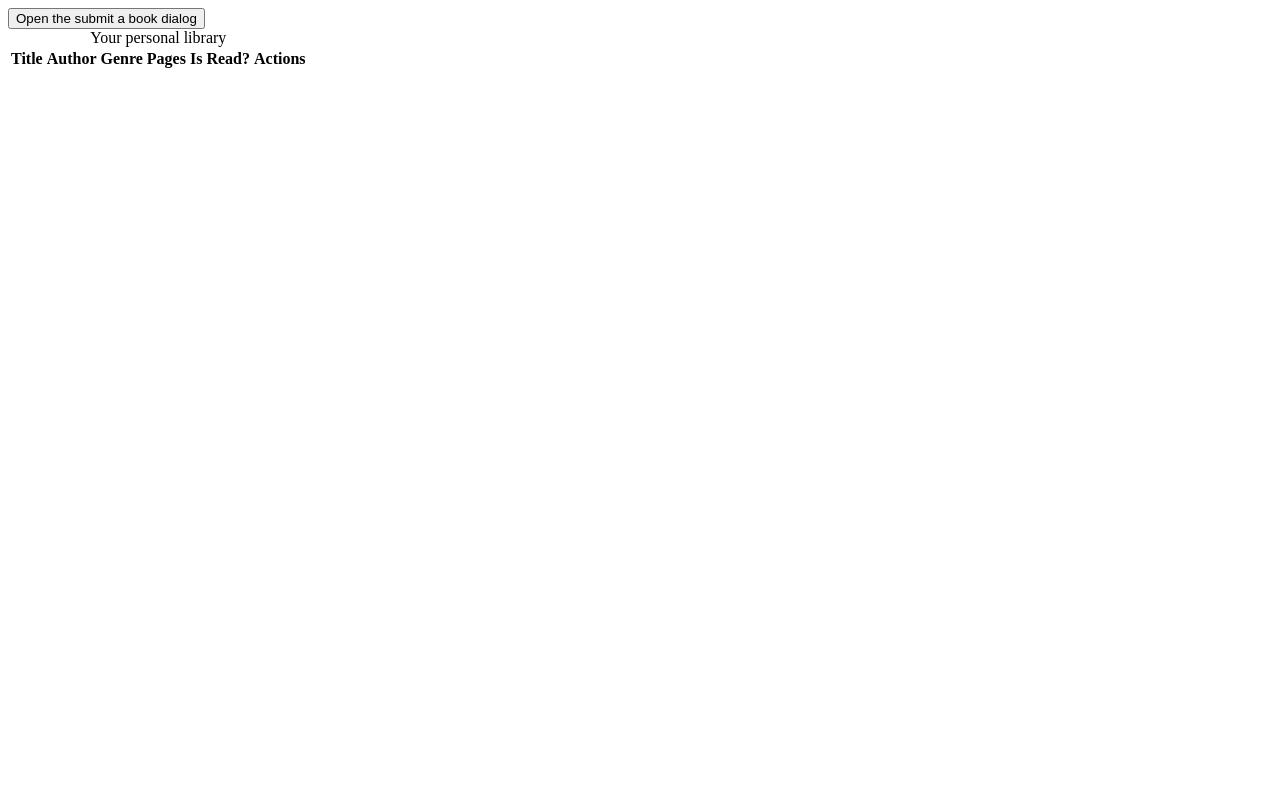
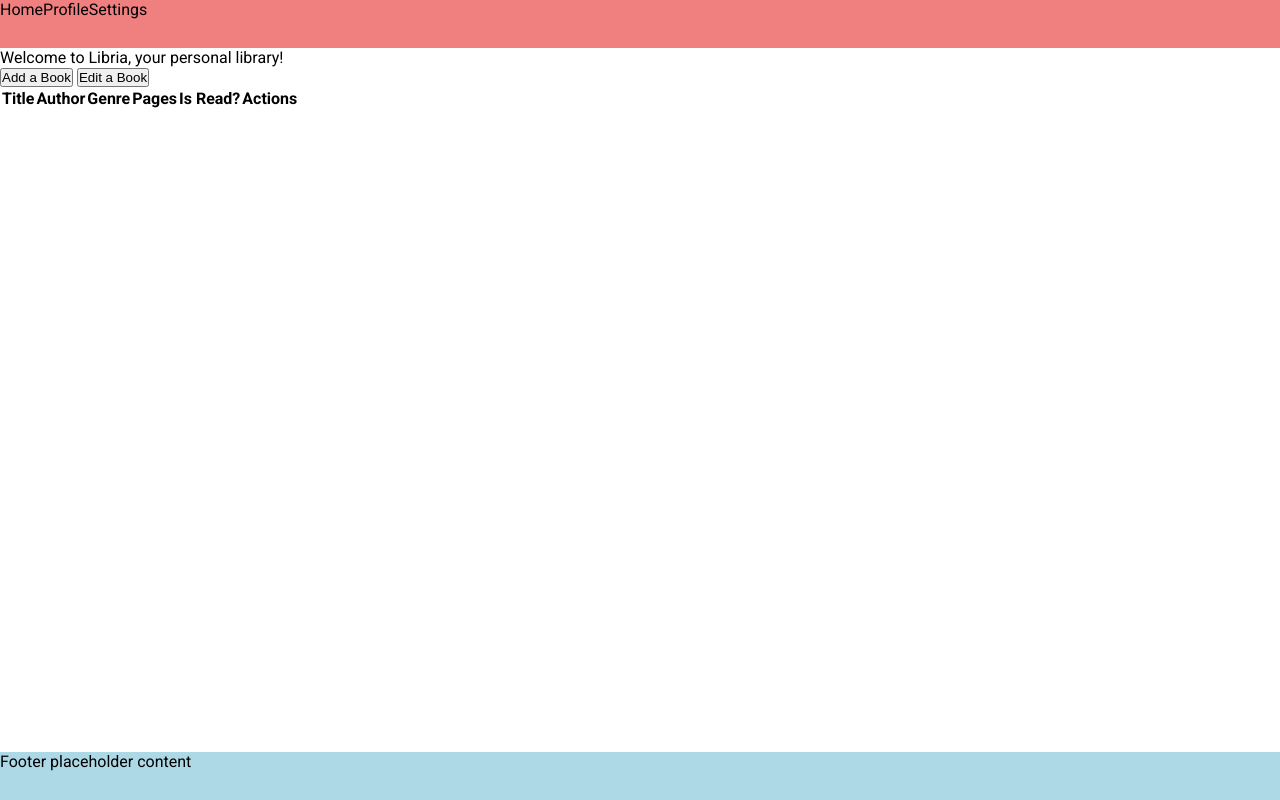
Before and after one commit to Julia-1439/library, a plain HTML site: page index.html in a window 1280 px wide. Drawn offline with Linux system fonts and the light colour scheme.

Commit message:
Add HTML for rest of page & basic styling

```diff
--- a/index.html
+++ b/index.html
@@ -6,12 +6,32 @@
   <link rel="stylesheet" href="style.css">
   <title>Library</title>
   <script src="script.js" defer></script>
+
+  <!-- Import the custom font -->
+  <link rel="preconnect" href="https://fonts.googleapis.com">
+  <link rel="preconnect" href="https://fonts.gstatic.com" crossorigin>
+  <link href="https://fonts.googleapis.com/css2?family=Roboto:ital,wght@0,100..900;1,100..900&display=swap" rel="stylesheet">
 </head>
 <body>
+  <header>
+    <ul>
+      <li>Home</li>
+      <li>Profile</li>
+      <li>Settings</li>
+    </ul>
+  </header>
+
   <main>
-    <button type="button"
-      command="show-modal"
-      commandfor="form-modal">Open the submit a book dialog</button>
+    Welcome to Libria, your personal library!
+    <div>
+      <button type="button"
+        command="show-modal"
+        commandfor="form-modal">Add a Book
+      </button>
+      <button type="button">
+        Edit a Book
+      </button>
+    </div>
     <dialog id="form-modal">
       <p>Please submit the form to add a book. Fields marked with <span aria-label="required">*</span> are required.</p>
       <form method="dialog">
@@ -42,7 +62,6 @@
       </form>
     </dialog>
     <table>
-      <caption>Your personal library</caption>
       <colgroup></colgroup>
       <thead>
         <th scope="col">Title</th>
@@ -57,5 +76,9 @@
     </table>
   </main>
 
+  <footer>
+    Footer placeholder content
+  </footer>
+
 </body>
 </html>
--- a/style.css
+++ b/style.css
@@ -1,3 +1,61 @@
+/* Normalization styles ===================================================== */
+
+*,
+::before,
+::after {
+  box-sizing: border-box;
+  margin: 0;
+  padding: 0;
+}
+
+a:any-link {
+  color: initial;
+  text-decoration: none;
+}
+
+p {
+  line-height: 1.5; /* (a) */
+  /* (a) Accessibility guideline per MDN: https://developer.mozilla.org/en-US/docs/Web/CSS/line-height */
+}
+
+html {
+  font-family: "Roboto", sans-serif, var(--fallback-font-stack);
+  --fallback-font-stack: system-ui, -apple-system, BlinkMacSystemFont, 'Segoe UI', Roboto, Oxygen, Ubuntu, Cantarell, 'Open Sans', 'Helvetica Neue', sans-serif;
+}
+
+/* Main styling starts here ================================================= */
+
+html {
+  height: 100vh;
+}
+
+body {
+  min-height: 100%;
+  display: grid;
+  /* grid-template: 2rem 1fr 2rem / 100vw; */
+  grid-template-rows: 3rem 1fr 3rem;
+}
+
+header {
+  background-color: lightcoral;
+}
+
+header ul {
+  list-style-type: none;
+  display: flex;
+
+  /* @TEST */
+
+}
+
+main {
+
+}
+
+footer {
+  background-color: lightblue;
+}
+
 form {
   display: grid;
   grid-template-columns: 1fr 1fr;
@@ -12,15 +70,10 @@ form input {
   justify-self: start;
 }
 
-.remove-book {
-
-}
-
-.read-book {
-
-}
 
 /* Properties */
 /**
+the table cells:
   text-transform
+  wrap
 */
```
Lines whose indentation alone changed are shown as unchanged.
